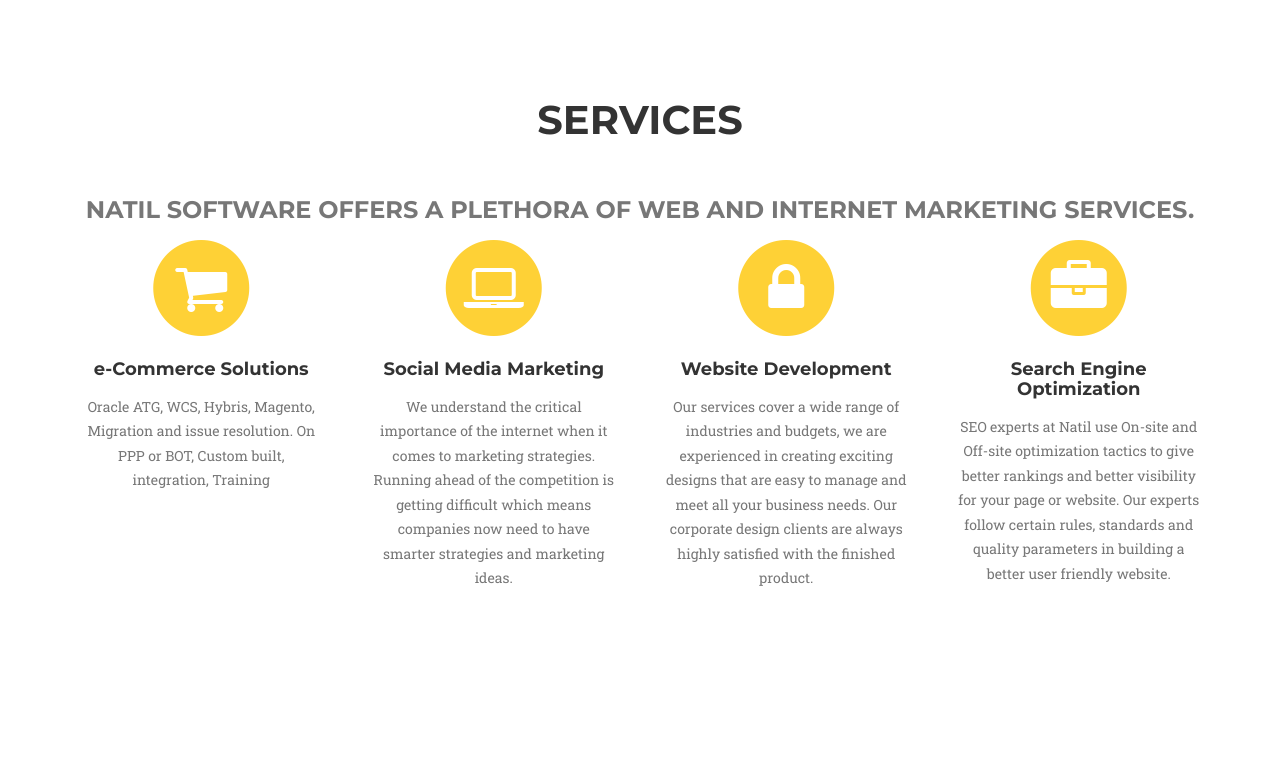
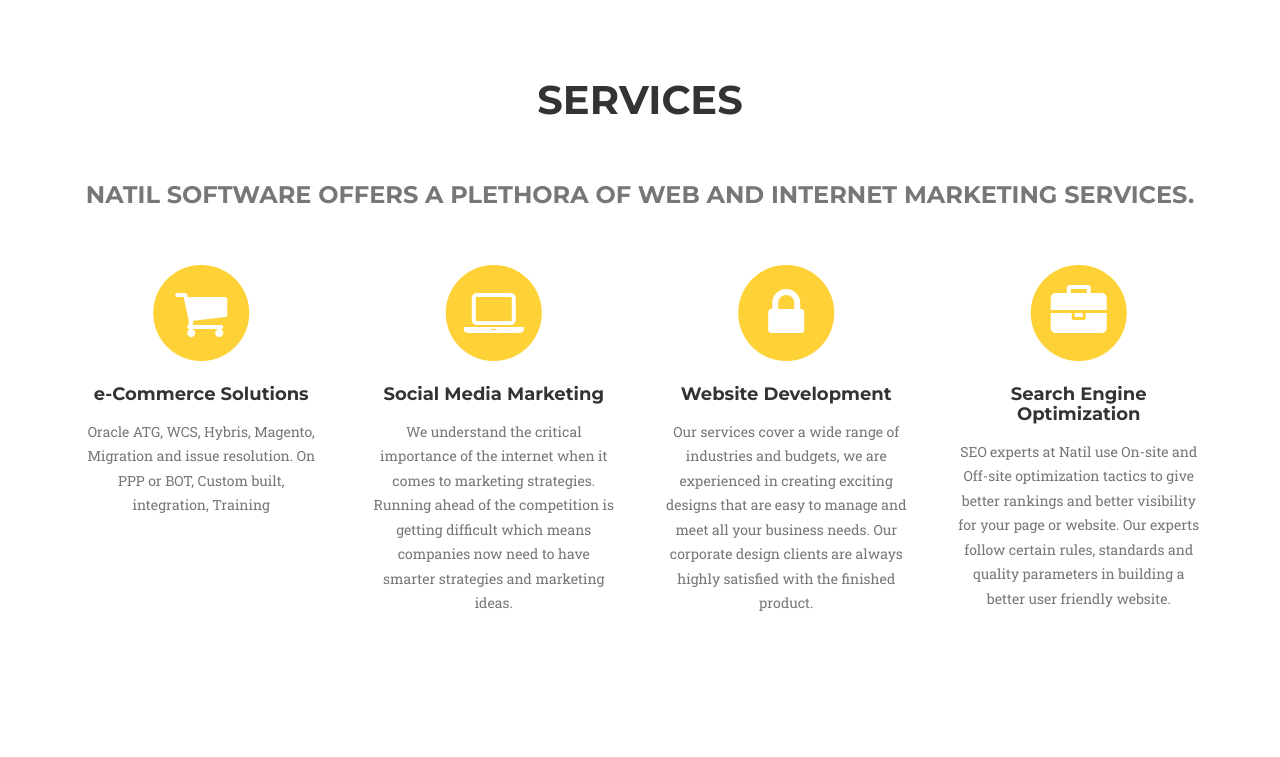
Before and after one commit to shaligramk/natil_software, a website: page index.html in a window 1280 px wide. Shown: the part 823-1580 px from the top of the page. Drawn offline with nearby package versions, Linux system fonts and the light colour scheme; a web font is replaced by a local one.

Commit message:
adjusted spacing for h2 and h3

```diff
--- a/css/agency.css
+++ b/css/agency.css
@@ -189,10 +189,13 @@
 padding: 100px 0;
 }
 section h2.section-heading {
-margin-top: 0;
-margin-bottom: 25px;
+margin-top: -20px;
+margin-bottom: 30px;
 font-size: 40px;
 padding-bottom: 30px;
+}
+h3.section-subheading.text-muted {
+margin-bottom: 50px;
 }
 }
 section h3.section-subheading {
--- a/index.html
+++ b/index.html
@@ -203,6 +203,8 @@
                         </li>
                         <li><a href="#"><i class="fa fa-linkedin"></i></a>
                         </li>
+                        <li><a href="#"><i class="fa fa-instagram"></i></a>
+                        </li>
                     </ul>
                 </div>
             </div>
```
Also changed, not shown: img/7.jpg (added).
